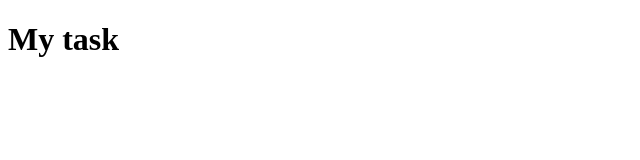
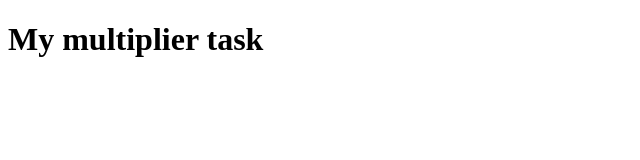
Before and after one commit to zacker-tech/javascript-multiplier, a plain HTML site: page index.html in a window 1280 px wide. Shown: the whole page, without its empty margins (0-640 px from the left). Drawn offline with Linux system fonts and the light colour scheme.

Commit message:
Renamed title, added comment to function

```diff
--- a/index.html
+++ b/index.html
@@ -7,6 +7,6 @@
     <script src="script.js"></script>
 </head>
 <body>
-    <h1>My task</h1>
+    <h1>My multiplier task</h1>
 </body>
 </html>
--- a/script.js
+++ b/script.js
@@ -1,3 +1,4 @@
 function multiplyNumbers(num1, num2) {
+    // returns one number
     return num1 * num2
 }
```
